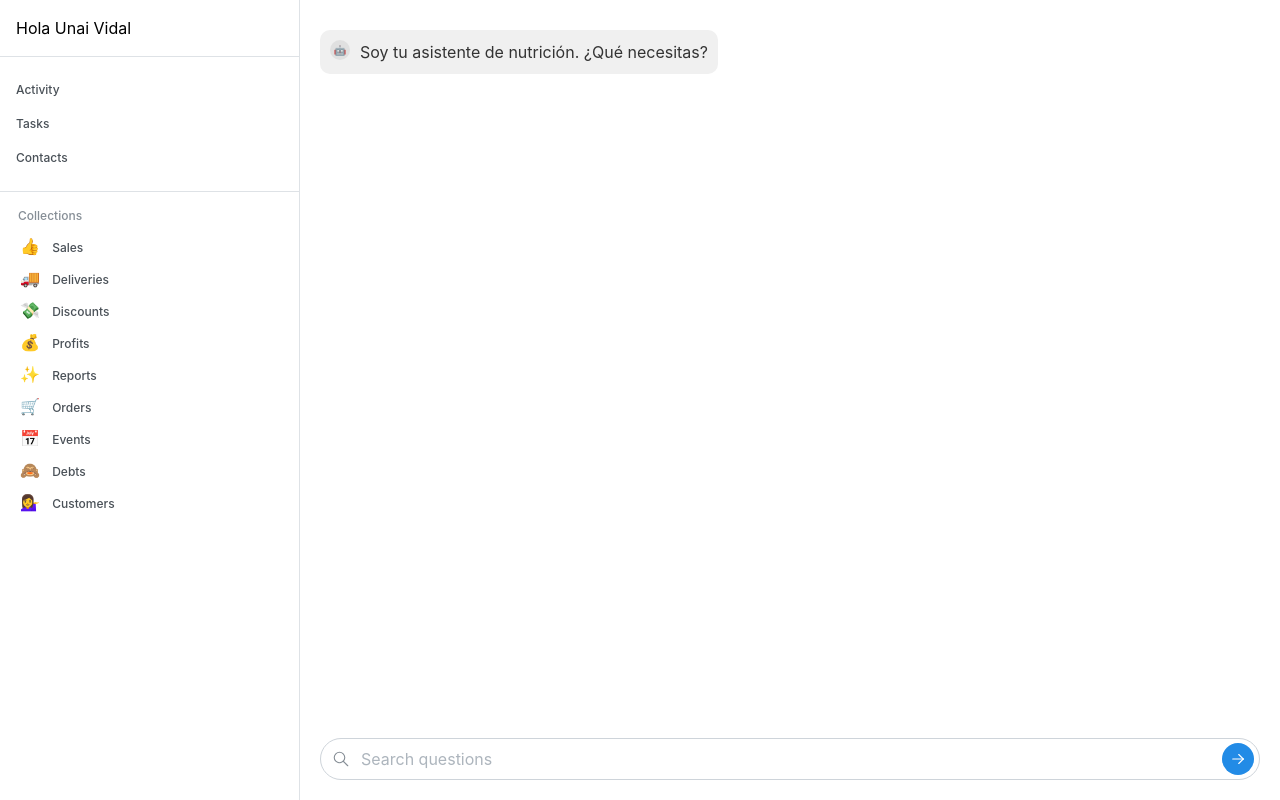
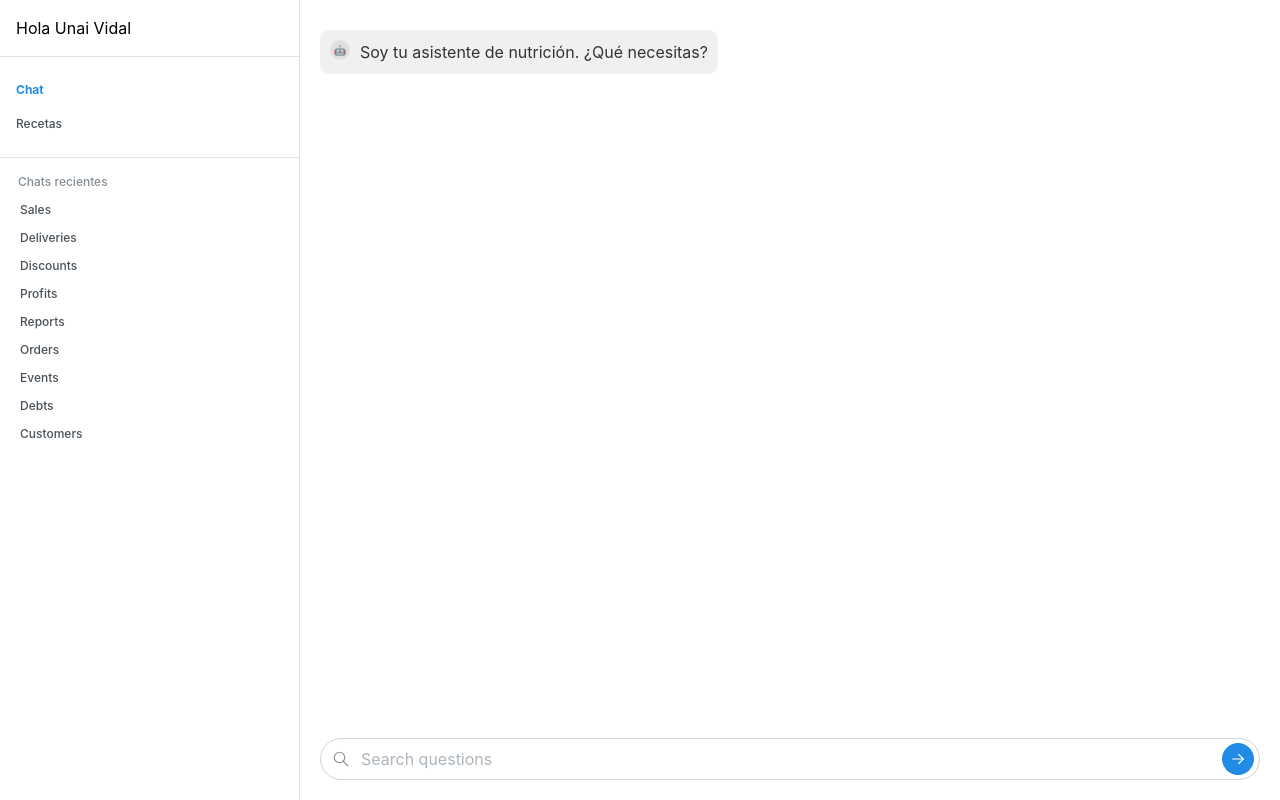
Before and after one commit to unaivv/NutriUnai, a Next.js app: page / in a window 1280 px wide. Built offline with nearby package versions, Linux system fonts and the light colour scheme.

Commit message:
some changes

```diff
--- a/src/app/page.tsx
+++ b/src/app/page.tsx
@@ -21,7 +21,5 @@ export default function ChatPage() {
         </div>
       </div>
     </Box>
-
-
   );
 }
--- a/src/components/NavBar/NavBar.module.css
+++ b/src/components/NavBar/NavBar.module.css
@@ -98,3 +98,13 @@
 .user {
     padding: var(--mantine-spacing-md);
 }
+
+.mainLinkText {
+    text-decoration: none;
+    color: inherit;
+
+    &.active {
+        font-weight: 700;
+        color: var(--mantine-color-blue-6);
+    }
+}
--- a/src/components/NavBar/index.tsx
+++ b/src/components/NavBar/index.tsx
@@ -10,33 +10,40 @@ import {
     UnstyledButton,
 } from '@mantine/core';
 import classes from './NavBar.module.css';
+import Link from 'next/link';
+import { usePathname } from 'next/navigation';
 
 const links = [
-    { label: 'Activity' },
-    { label: 'Tasks' },
-    { label: 'Contacts' },
+    { label: 'Chat', route: '/' },
+    { label: 'Recetas', route: '/recetas' }
 ];
 
+//TODO: get recent chats from database
 const chats = [
-    { emoji: '👍', label: 'Sales' },
-    { emoji: '🚚', label: 'Deliveries' },
-    { emoji: '💸', label: 'Discounts' },
-    { emoji: '💰', label: 'Profits' },
-    { emoji: '✨', label: 'Reports' },
-    { emoji: '🛒', label: 'Orders' },
-    { emoji: '📅', label: 'Events' },
-    { emoji: '🙈', label: 'Debts' },
-    { emoji: '💁‍♀️', label: 'Customers' },
+    { label: 'Sales' },
+    { label: 'Deliveries' },
+    { label: 'Discounts' },
+    { label: 'Profits' },
+    { label: 'Reports' },
+    { label: 'Orders' },
+    { label: 'Events' },
+    { label: 'Debts' },
+    { label: 'Customers' },
 ];
 
 export function NavBar() {
-    const mainLinks = links.map((link) => (
-        <UnstyledButton key={link.label} className={classes.mainLink}>
-            <div className={classes.mainLinkInner}>
-                <span>{link.label}</span>
-            </div>
-        </UnstyledButton>
-    ));
+    const mainLinks = links.map((link) => {
+        const isActive = usePathname() === link.route;
+        return (
+            <UnstyledButton key={link.label} className={classes.mainLink}>
+                <div className={classes.mainLinkInner}>
+                    {
+                        <Link href={link.route} className={`${classes.mainLinkText} ${isActive ? classes.active : ''}`}>{link.label}</Link>
+                    }
+                </div>
+            </UnstyledButton>
+        );
+    });
 
     const user = { name: 'Unai Vidal' };
 
@@ -47,9 +54,6 @@ export function NavBar() {
             key={chat.label}
             className={classes.collectionLink}
         >
-            <Box component="span" mr={9} fz={16}>
-                {chat.emoji}
-            </Box>{' '}
             {chat.label}
         </a>
     ));
@@ -69,7 +73,7 @@ export function NavBar() {
             <div className={classes.section}>
                 <Group className={classes.collectionsHeader} justify="space-between">
                     <Text size="xs" fw={500} c="dimmed">
-                        Collections
+                        Chats recientes
                     </Text>
                 </Group>
                 <div className={classes.collections}>{collectionLinks}</div>
```
Also changed, not shown: 1 other file (tests, documents, lock files or other folders).
